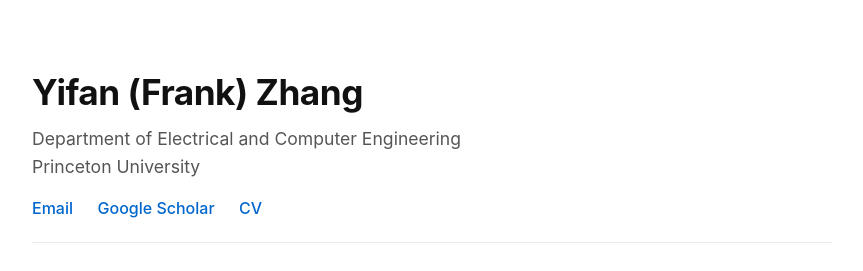
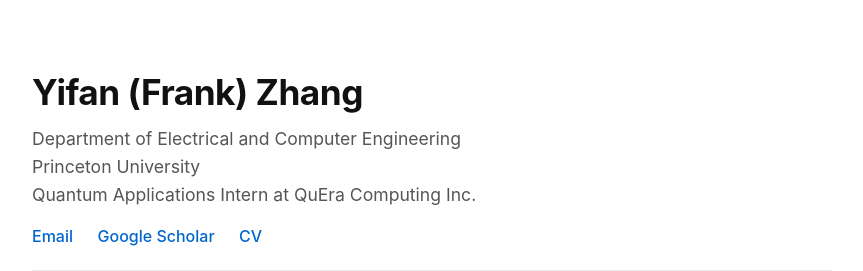
Before and after one commit to zsxqblz/zsxqblz.github.io, a plain HTML site: page index.html in a window 1280 px wide. Shown: the top 271 px of the page, without its empty margins (208-1071 px from the left). Drawn offline with Linux system fonts and the light colour scheme.

Commit message:
add quera

```diff
--- a/index.html
+++ b/index.html
@@ -166,7 +166,8 @@
             <h1>Yifan (Frank) Zhang</h1>
             <div class="affiliation">
                 Department of Electrical and Computer Engineering<br>
-                Princeton University
+                Princeton University<br>
+                Quantum Applications Intern at QuEra Computing Inc.
             </div>
             <div class="links">
                 <a href="mailto:yz4281@princeton.edu">Email</a>
```
